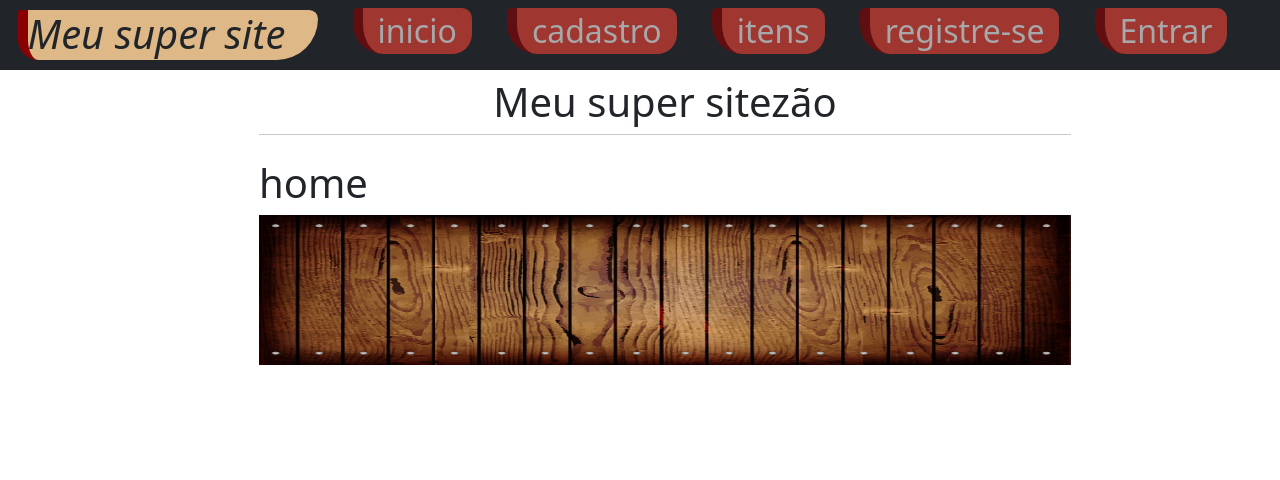
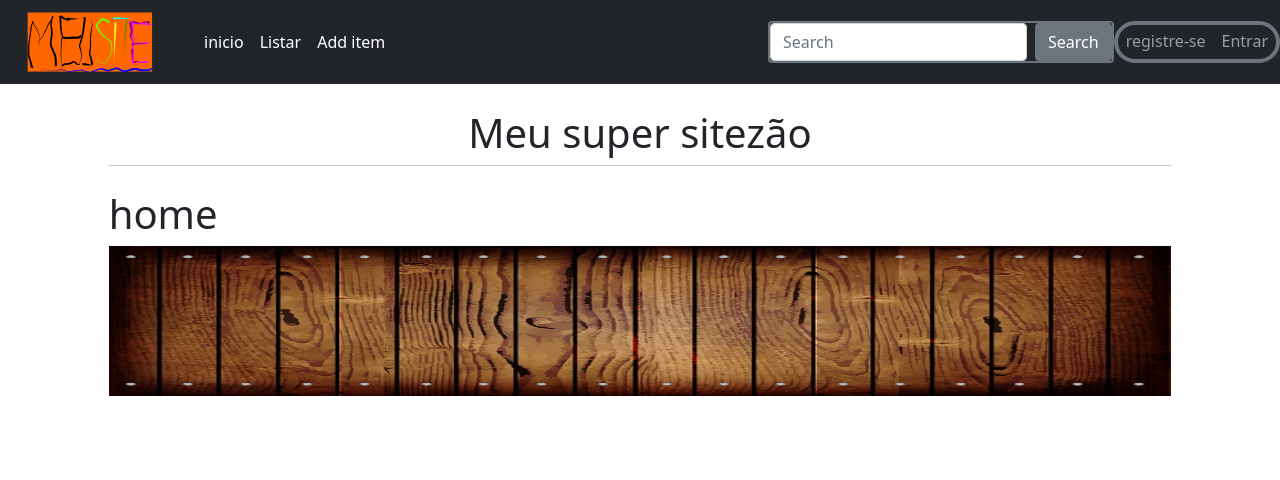
Before and after one commit to luc-gomes/django-prj-with-multiple-pages-css-bootstrap-and-sqlite, a Django app: page / in a window 1280 px wide. Shown: the top 480 px of the page. Run offline with Django 3.2, Linux system fonts and the light colour scheme.

Commit message:
upgraded topbar

```diff
--- a/main/templates/main/base.html
+++ b/main/templates/main/base.html
@@ -7,8 +7,25 @@
 
     <style type= "text/css">
 
+
+        .main{
+            margin-left:0px;
+            padding: 85px 0px;
+            background-color:#fff
+
+
+        }
+        .imgbar {
+            font-style: oblique;
+            background: 	burlywood ;
+            height: 50px;
+            width: 300px;
+            border-left: 10px solid	darkred ;
+            border-radius: 5px 15px 70px 35px;
+
+
+        }
         a:link, a:visited {
-            background-color: #f44336 ;opacity:0.6;
             color: white;
             padding: 4px 15px;
             text-align: center;
@@ -31,23 +48,6 @@
 
         }
 
-        .main{
-            margin-left:50px;
-            padding: 0px 0px;
-
-
-        }
-        .imgbar {
-            font-style: oblique;
-            background: 	burlywood ;
-            height: 50px;
-            width: 300px;
-            border-left: 10px solid	darkred ;
-            border-radius: 5px 15px 70px 35px;
-
-
-        }
-
 
     </style>
 
@@ -57,41 +57,62 @@
 </head>
 
 <body>
-    <nav class="navbar navbar-default navbar-static-top bg-dark justify-content-around"  background: #CD853F;>
-        <div class="imgbar">
-            <h1> Meu super site </h1>
+    <nav class="navbar navbar-dark bg-dark navbar-expand-sm  fixed-top">
 
-        </div>
+          <a class="navbar-brand" href= "/home"><img src="{% static "/img/logo.svg" %}" width="150px" height="60px"/></a>
 
-        <tr class="navbar-nav"> <!-- lista de partes do site-->
+          <button class="navbar-toggler hidden-lg-up" type="button" data-bs-toggle="collapse" data-bs-target="#collapsibleNavId" aria-controls="collapsibleNavId"
+              aria-expanded="false" aria-label="Toggle navigation"></button>
+          <div class="collapse navbar-collapse" id="collapsibleNavId">
+            <ul class="navbar-nav me-auto mt-2 mt-lg-0">
+              <li class="nav-item">
+                <a class="nav-link active" href="/home" aria-current="page">inicio <span class="visually-hidden">(current)</span></a>
+              </li>
+              <li class="nav-item">
+                <a class="nav-link active" href="/2" aria-current="page">Listar <span class="visually-hidden">(current)</span></a>
+              </li>
+              <li class="nav-item">
+                <a class="nav-link active" href="/create" aria-current="page">Add item <span class="visually-hidden">(current)</span></a>
+              </li>
+            </ul>
 
-        <td class="nav-item active">
-            <h2><a class="sidebar"href= "/home">inicio</a>
-        </td>
+
+            <div class=" -flex my-2 my-sm-0 " >
+
+            </div>
+
+            <div class=" d-flex my-2 my-sm-0 " >
+                <span class="border border-2 border-secondary rounded">
+
+                <form class="d-flex my-2 my-lg-0">
+                    <input class="form-control me-sm-2" type="text" placeholder="Search">
+                    <button class="btn  btn-secondary my-2 my-sm-0" type="submit">Search</button>
+                </form>
+                </span>
+
+                <span class="border border-4 border-secondary rounded-pill">
+                <ul class="navbar-nav me-auto mt-2 mt-lg-0">
+                <li class="  nav-item">
+                    <a class="nav-link" href= "/register">registre-se</a>
+                </li>
+                <li class="nav-item ">
+                </li>
+                <li class="nav-item">
+                    <a class="nav-link" href= "/login"> Entrar<a/>
+                </li>
+              </ul>
+            </span>
+            </div>
+          </div>
+         </nav>
 
 
 
-        <td class="nav-item">
-            <h2> <a class="sidebar" href= "/create">cadastro</a></h2>
-        </td>
-
-        <td class="nav-item">
-            <h2> <a class="sidebar" href= "/2">itens</a></h2>
-        </td>
-
-        <td class="nav-item">
-            <h2> <a class="sidebar" href= "/register">registre-se</a>    </h2>
-        </td>
-
-        <td class="nav-item">
-           <h2> <a class="sidebar" href= "/login"> Entrar<a/> </h2>
-        </td>
-    </nav>
 
     <div id= "content", name = "content", class= "main">
         <div class="row justify-content-sm-center">
-            <div class="col-8">
-                <h1 class= "mt-2" style="text-align:center"> Meu super sitezão</h1>
+            <div class="col-10">
+                <h1 class= "mt-4" style="text-align:center"> Meu super sitezão</h1>
                 <hr class = "mt-0 mb-4">
                     {% block content %}
                     {% endblock %}
--- a/main/templates/main/home.html
+++ b/main/templates/main/home.html
@@ -7,8 +7,4 @@
 <h1> home </h1>
 <img src="{% static "/img/madeira.jpg" %}" align="center" width="100%" height="150px" />
 
-
-
-</form>
-
 {% endblock%}
```
Also changed, not shown: main/templates/bootstrap/3.html (added, +71 -0 lines), main/templates/bootstrap/4.html (added, +51 -0 lines), main/templates/bootstrap/5.html (added, +47 -0 lines), static/css/style.css (added, +37 -0 lines), db.sqlite3, static/img/logo.svg (added).
